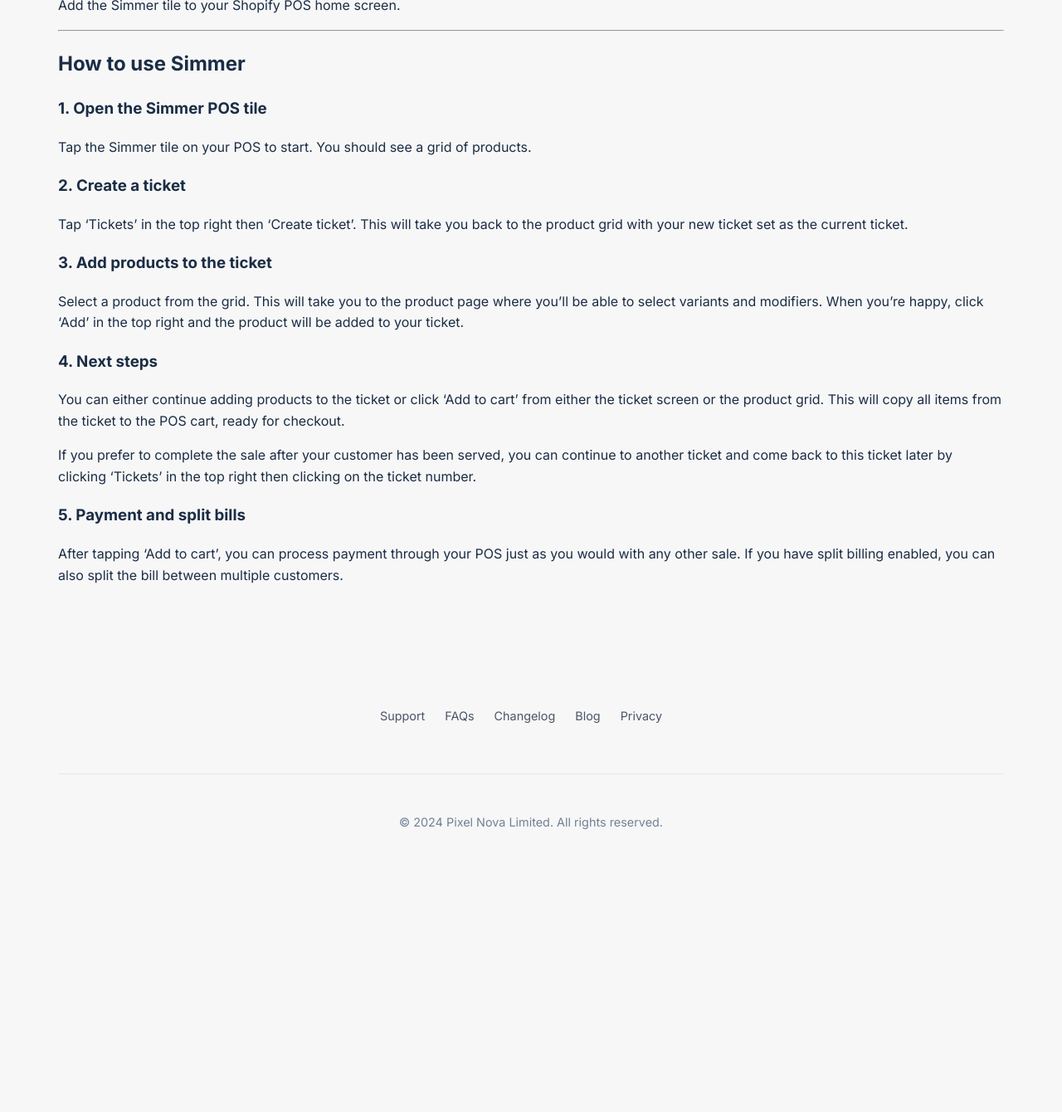
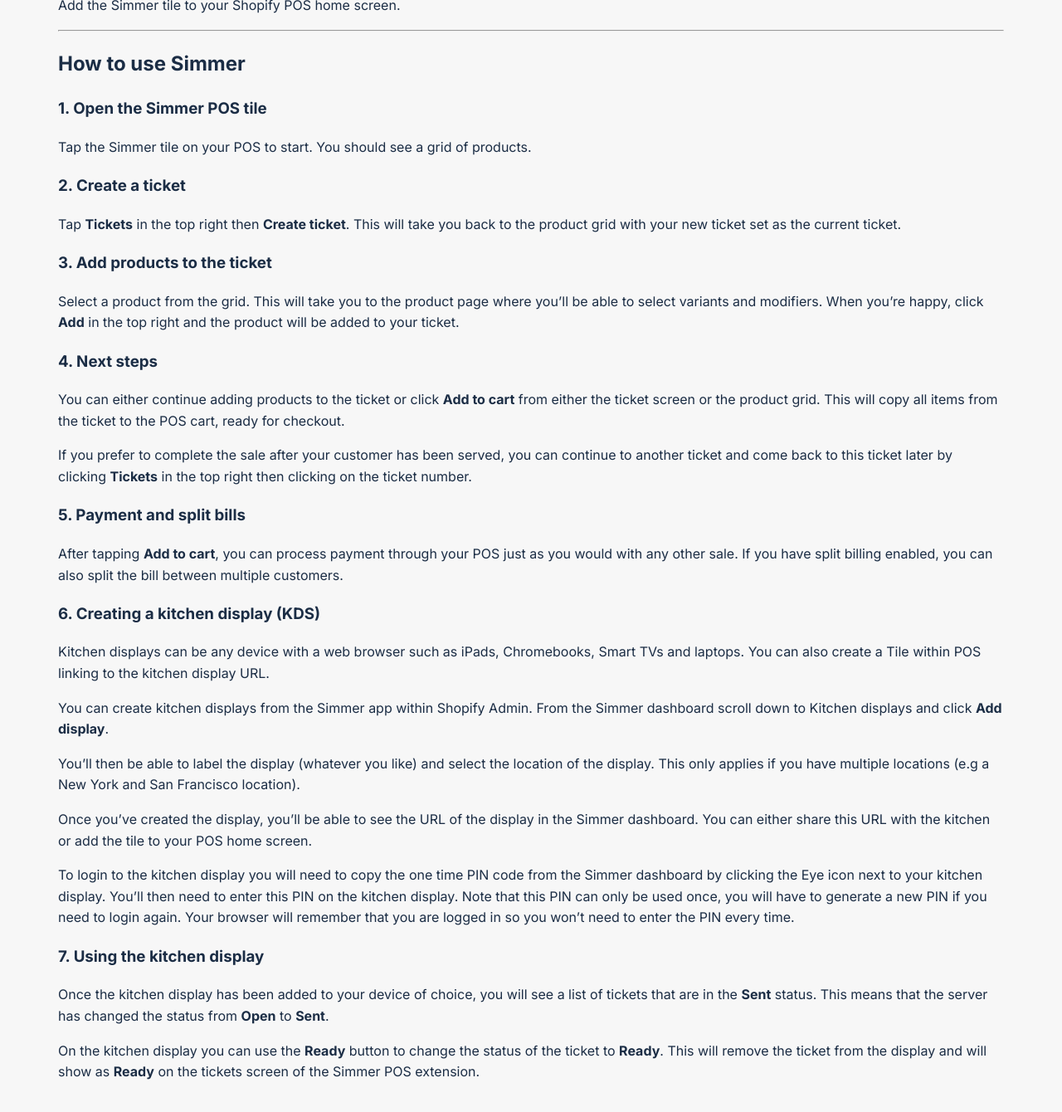
Before and after one commit to Pixel-Nova-Apps/simmerpos.com, a Jekyll site: the page built from _pages/support.md, in a window 1280 px wide and 1400 px high, scrolled down 1595 px. Shown: the top 1340 px of the window at 83% size. Built offline with Jekyll 4.4.1, drawn with Linux system fonts in a browser that asks for light colours; before the commit the page ends 2644 px from its top, so only the background shows below that.

Commit message:
support updates to include KDS

```diff
--- a/_layouts/default.html
+++ b/_layouts/default.html
@@ -33,7 +33,7 @@
               <div class="feature-item">
                 <i class="fas fa-ticket-alt"></i>
                 <h3>Smart Ticket Management</h3>
-                <p>Keep track of customer tickets with pre and post-pay options.</p>
+                <p>Keep track of customer tickets with pre and post-pay options. Kitchen displays supported.</p>
               </div>
               <div class="feature-item">
                 <i class="fas fa-edit"></i>
--- a/_pages/support.md
+++ b/_pages/support.md
@@ -51,18 +51,36 @@ Tap the Simmer tile on your POS to start. You should see a grid of products.
 
 ### 2. Create a ticket
 
-Tap 'Tickets' in the top right then 'Create ticket'. This will take you back to the product grid with your new ticket set as the current ticket.
+Tap **Tickets** in the top right then **Create ticket**. This will take you back to the product grid with your new ticket set as the current ticket.
 
 ### 3. Add products to the ticket
 
-Select a product from the grid. This will take you to the product page where you'll be able to select variants and modifiers. When you're happy, click 'Add' in the top right and the product will be added to your ticket.
+Select a product from the grid. This will take you to the product page where you'll be able to select variants and modifiers. When you're happy, click **Add** in the top right and the product will be added to your ticket.
 
 ### 4. Next steps
 
-You can either continue adding products to the ticket or click 'Add to cart' from either the ticket screen or the product grid. This will copy all items from the ticket to the POS cart, ready for checkout.
+You can either continue adding products to the ticket or click **Add to cart** from either the ticket screen or the product grid. This will copy all items from the ticket to the POS cart, ready for checkout.
 
-If you prefer to complete the sale after your customer has been served, you can continue to another ticket and come back to this ticket later by clicking 'Tickets' in the top right then clicking on the ticket number.
+If you prefer to complete the sale after your customer has been served, you can continue to another ticket and come back to this ticket later by clicking **Tickets** in the top right then clicking on the ticket number.
 
 ### 5. Payment and split bills
 
-After tapping 'Add to cart', you can process payment through your POS just as you would with any other sale. If you have split billing enabled, you can also split the bill between multiple customers.
+After tapping **Add to cart**, you can process payment through your POS just as you would with any other sale. If you have split billing enabled, you can also split the bill between multiple customers.
+
+### 6. Creating a kitchen display (KDS)
+
+Kitchen displays can be any device with a web browser such as iPads, Chromebooks, Smart TVs and laptops. You can also create a Tile within POS linking to the kitchen display URL.
+
+You can create kitchen displays from the Simmer app within Shopify Admin. From the Simmer dashboard scroll down to Kitchen displays and click **Add display**.
+
+You'll then be able to label the display (whatever you like) and select the location of the display. This only applies if you have multiple locations (e.g a New York and San Francisco location).
+
+Once you've created the display, you'll be able to see the URL of the display in the Simmer dashboard. You can either share this URL with the kitchen or add the tile to your POS home screen.
+
+To login to the kitchen display you will need to copy the one time PIN code from the Simmer dashboard by clicking the Eye icon next to your kitchen display. You'll then need to enter this PIN on the kitchen display. Note that this PIN can only be used once, you will have to generate a new PIN if you need to login again. Your browser will remember that you are logged in so you won't need to enter the PIN every time.
+
+### 7. Using the kitchen display
+
+Once the kitchen display has been added to your device of choice, you will see a list of tickets that are in the **Sent** status. This means that the server has changed the status from **Open** to **Sent**.
+
+On the kitchen display you can use the **Ready** button to change the status of the ticket to **Ready**. This will remove the ticket from the display and will show as **Ready** on the tickets screen of the Simmer POS extension.
```
Also changed, not shown: other parts of _layouts/default.html (+1 -1 lines).
